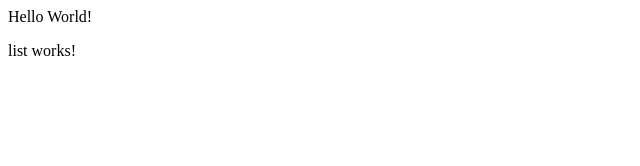
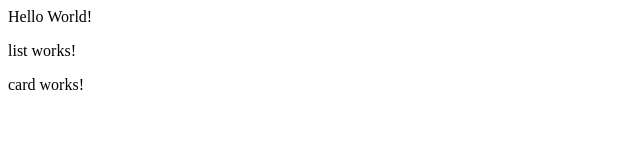
Before and after one commit to batibot323/trello-clone-tutorial, an Angular app: page / in a window 1280 px wide. Shown: the top 166 px of the page, without its empty margins (0-640 px from the left). Built offline with nearby package versions, Linux system fonts and the light colour scheme.

Commit message:
Added card-module and card-component. Connected them to list-module.

```diff
--- /dev/null
+++ b/src/app/card/card.component.html
@@ -0,0 +1 @@
+<p>card works!</p>
--- /dev/null
+++ b/src/app/card/card.component.ts
@@ -0,0 +1,15 @@
+import { Component, OnInit } from '@angular/core';
+
+@Component({
+  selector: 'tc-card',
+  templateUrl: './card.component.html',
+  styleUrls: ['./card.component.css']
+})
+export class CardComponent implements OnInit {
+
+  constructor() { }
+
+  ngOnInit() {
+  }
+
+}
--- a/src/app/list/list.component.html
+++ b/src/app/list/list.component.html
@@ -1 +1,2 @@
 <p>list works!</p>
+<div><tc-card></tc-card></div>
--- a/src/app/list/list.module.ts
+++ b/src/app/list/list.module.ts
@@ -1,13 +1,15 @@
 import { NgModule } from '@angular/core';
 import { CommonModule } from '@angular/common';
 import { ListComponent } from './list.component';
+import { CardModule } from '../card/card.module';
 
 
 
 @NgModule({
   declarations: [ListComponent],
   imports: [
-    CommonModule
+    CommonModule,
+    CardModule
   ],
   exports: [
     ListComponent
```
Also changed, not shown: src/app/card/card.module.ts (added, +16 -0 lines), src/app/card/card.component.css (added), 1 other file (tests, documents, lock files or other folders).
